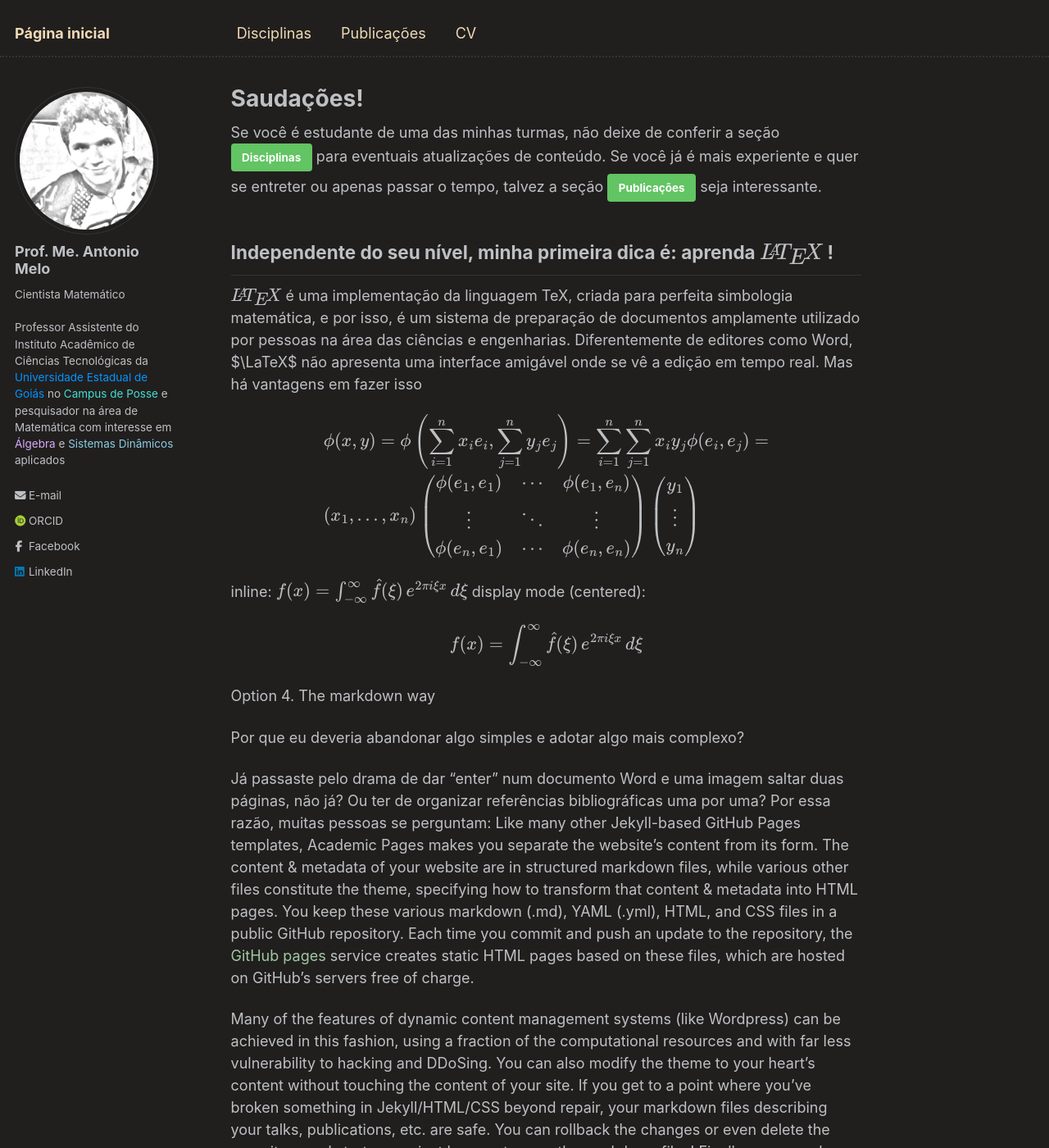
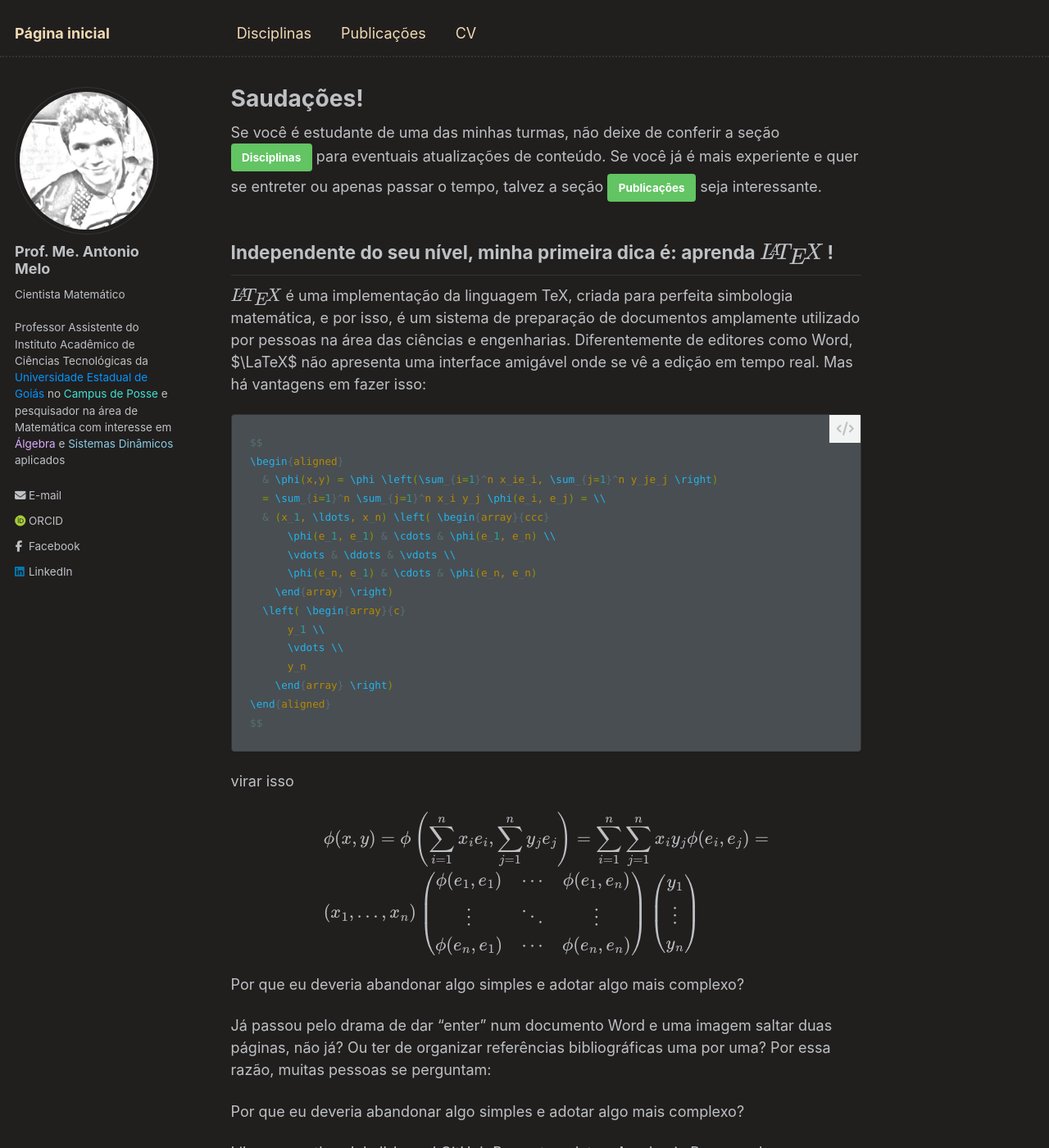
Before and after one commit to antmelo/antmelo.github.io, a Jekyll site: the page built from _pages/about.md, in a window 1280 px wide and 1400 px high. Shown: the whole window at 82% size. Built offline with Jekyll 4.4.1, drawn with Linux system fonts in a browser that asks for light colours; nearby versions of some CDN libraries; some web fonts are replaced; some of the changed text lies outside the part shown.

Commit message:
Update about.md

````diff
--- a/_pages/about.md
+++ b/_pages/about.md
@@ -12,7 +12,26 @@ Se você é estudante de uma das minhas turmas, não deixe de conferir a seção
 
 ## Independente do seu nível, minha primeira dica é: aprenda $$\LaTeX$$ !
 
-$$\LaTeX$$ é uma implementação da linguagem TeX, criada para perfeita simbologia matemática, e por isso, é um sistema de preparação de documentos amplamente utilizado por pessoas na área das ciências e engenharias. Diferentemente de editores como Word, $\LaTeX$ não apresenta uma interface amigável onde se vê a edição em tempo real. Mas há vantagens em fazer isso
+$$\LaTeX$$ é uma implementação da linguagem TeX, criada para perfeita simbologia matemática, e por isso, é um sistema de preparação de documentos amplamente utilizado por pessoas na área das ciências e engenharias. Diferentemente de editores como Word, $\LaTeX$ não apresenta uma interface amigável onde se vê a edição em tempo real. Mas há vantagens em fazer isso:
+```LaTeX
+$$
+\begin{aligned}
+  & \phi(x,y) = \phi \left(\sum_{i=1}^n x_ie_i, \sum_{j=1}^n y_je_j \right)
+  = \sum_{i=1}^n \sum_{j=1}^n x_i y_j \phi(e_i, e_j) = \\
+  & (x_1, \ldots, x_n) \left( \begin{array}{ccc}
+      \phi(e_1, e_1) & \cdots & \phi(e_1, e_n) \\
+      \vdots & \ddots & \vdots \\
+      \phi(e_n, e_1) & \cdots & \phi(e_n, e_n)
+    \end{array} \right)
+  \left( \begin{array}{c}
+      y_1 \\
+      \vdots \\
+      y_n
+    \end{array} \right)
+\end{aligned}
+$$
+```
+virar isso
 
 $$
 \begin{aligned}
@@ -32,18 +51,12 @@ $$
 $$
 
 
+Por que eu deveria abandonar algo simples e adotar algo mais complexo?
 
-
-inline: $$f(x) = \int_{-\infty}^\infty \hat f(\xi)\,e^{2 \pi i \xi x} \,d\xi$$
-display mode (centered):
-
-$$f(x) = \int_{-\infty}^\infty \hat f(\xi)\,e^{2 \pi i \xi x} \,d\xi$$
-
-Option 4. The markdown way
+Já passou pelo drama de dar “enter” num documento Word e uma imagem saltar duas páginas, não já? Ou ter de organizar referências bibliográficas uma por uma? Por essa razão, muitas pessoas se perguntam:
 
 Por que eu deveria abandonar algo simples e adotar algo mais complexo?
 
-Já passaste pelo drama de dar “enter” num documento Word e uma imagem saltar duas páginas, não já? Ou ter de organizar referências bibliográficas uma por uma? Por essa razão, muitas pessoas se perguntam:
 Like many other Jekyll-based GitHub Pages templates, Academic Pages makes you separate the website's content from its form. The content & metadata of your website are in structured markdown files, while various other files constitute the theme, specifying how to transform that content & metadata into HTML pages. You keep these various markdown (.md), YAML (.yml), HTML, and CSS files in a public GitHub repository. Each time you commit and push an update to the repository, the [GitHub pages](https://pages.github.com/) service creates static HTML pages based on these files, which are hosted on GitHub's servers free of charge.
 
 Many of the features of dynamic content management systems (like Wordpress) can be achieved in this fashion, using a fraction of the computational resources and with far less vulnerability to hacking and DDoSing. You can also modify the theme to your heart's content without touching the content of your site. If you get to a point where you've broken something in Jekyll/HTML/CSS beyond repair, your markdown files describing your talks, publications, etc. are safe. You can rollback the changes or even delete the repository and start over -- just be sure to save the markdown files! Finally, you can also write scripts that process the structured data on the site, such as [this one](https://github.com/academicpages/academicpages.github.io/blob/master/talkmap.ipynb) that analyzes metadata in pages about talks to display [a map of every location you've given a talk](https://academicpages.github.io/talkmap.html).
````
